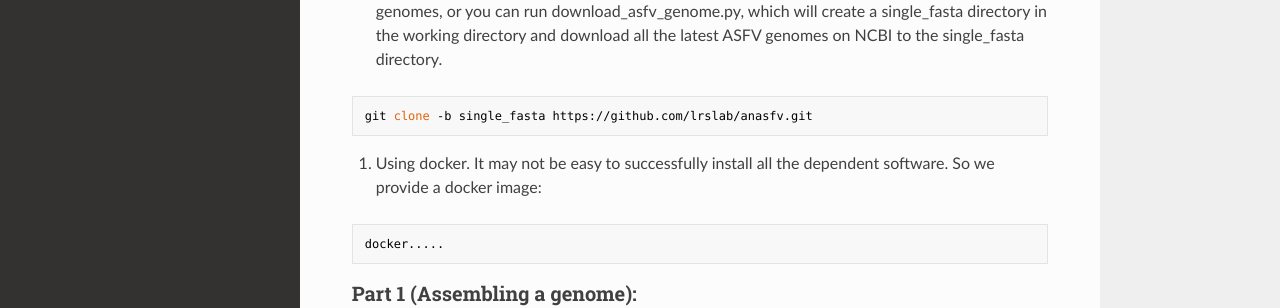
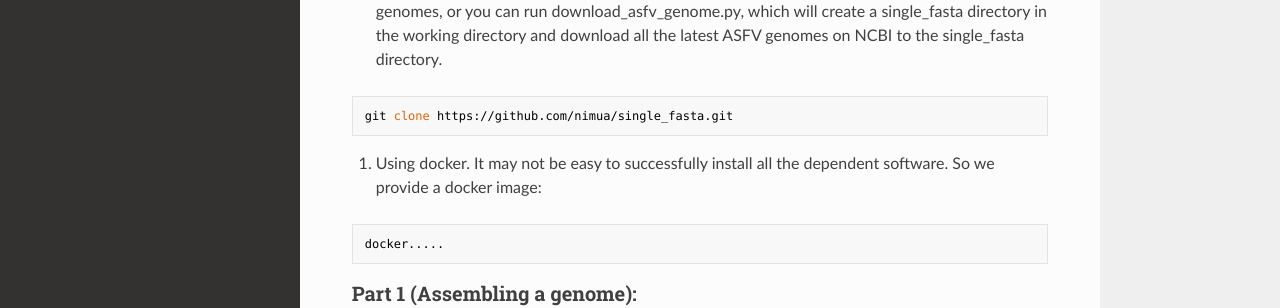
Before and after one commit to lrslab/anasfv, an MkDocs documentation site: the page built from docs/example.md, in a window 1280 px wide and 900 px high. Shown: the part 368-676 px from the top of the window. Built offline with MkDocs 1.6.1, drawn with Linux system fonts in a browser that asks for light colours; nearby versions of some CDN libraries; some of the changed lines change nothing that is shown.

Commit message:
Update example.md

````diff
--- a/docs/example.md
+++ b/docs/example.md
@@ -6,7 +6,7 @@ wget https://raw.githubusercontent.com/lrslab/anasfv/main/test_data.fasta
 ```
 2. Other ASFV genomes. These genomes are used for mapping assembly and tree building. You can directly use the single_fasta directory in this project, which contains 312 downloaded ASFV genomes, or you can run download_asfv_genome.py, which will create a single_fasta directory in the working directory and download all the latest ASFV genomes on NCBI to the single_fasta directory.
 ```
-git clone -b single_fasta https://github.com/lrslab/anasfv.git
+git clone https://github.com/nimua/single_fasta.git
 ```
 3. Using docker. It may not be easy to successfully install all the dependent software. So we provide a docker image:
 ```
````
